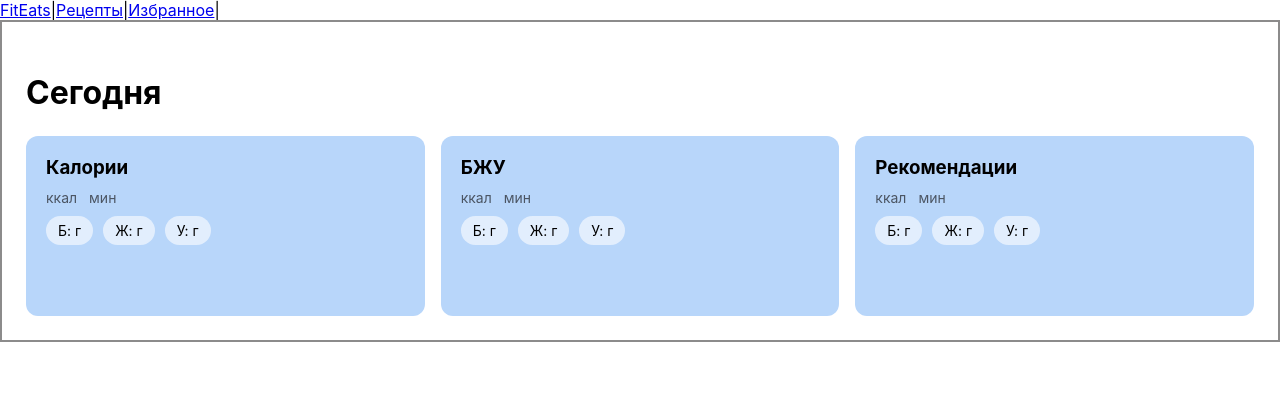
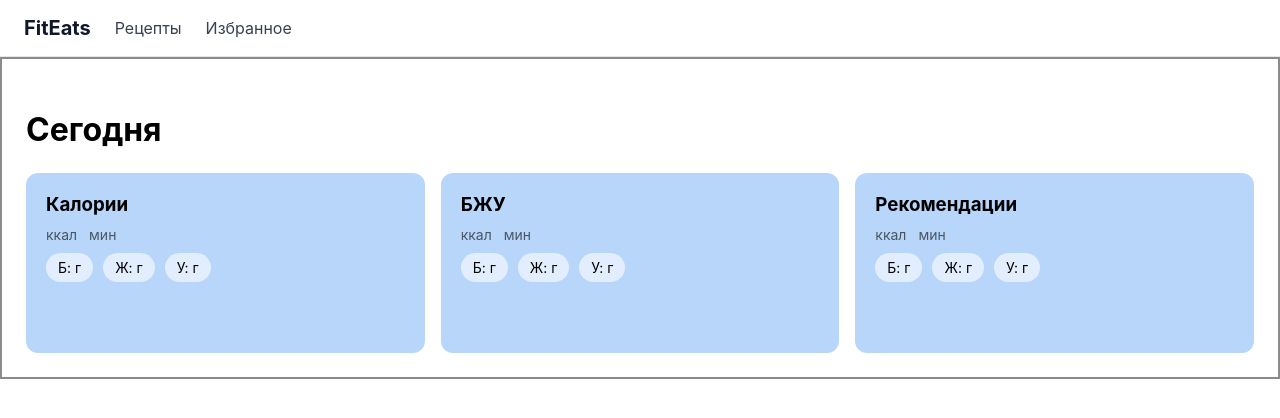
Before and after one commit to Ruskapo/fiteats, a React (Create React App) app: page / in a window 1280 px wide. Shown: the top 418 px of the page. Built offline with nearby package versions, Linux system fonts and the light colour scheme.

Commit message:
style: clean up header navigation

```diff
--- a/src/components/Header/Header.jsx
+++ b/src/components/Header/Header.jsx
@@ -1,18 +1,23 @@
-import React from 'react'
-import { Link } from 'react-router-dom';
+import { Link } from "react-router-dom";
+import styles from "./Header.module.scss";
 
 const Header = () => {
   return (
-    <header>
-      <Link to="/">FitEats</Link>
-      {"|"}
-       <Link to="recipes">Рецепты</Link>
-      {"|"}
-       <Link to="favorites">Избранное</Link>
-      {"|"}
+    <header className={styles.header}>
+      <Link className={styles.logo} to="/">
+        FitEats
+      </Link>
+      <div className={styles.nav}>
+        <Link className={styles.link} to="recipes">
+          Рецепты
+        </Link>
+
+        <Link className={styles.link} to="favorites">
+          Избранное
+        </Link>
+      </div>
     </header>
-  )
-}
-
+  );
+};
 
 export default Header;
--- a/src/components/Header/Header.module.scss
+++ b/src/components/Header/Header.module.scss
@@ -0,0 +1,31 @@
+.header {
+    display: flex;
+    align-items: center;
+    gap: 24px;
+
+    padding: 16px 24px;
+    background: #ffffff;
+    border-bottom: 1px solid #e5e7eb;
+}
+
+.logo {
+    font-size: 20px;
+    font-weight: 700;
+    color: #111827;
+    text-decoration: none;
+}
+
+.nav {
+    display: flex;
+    gap: 24px;
+}
+
+.link {
+    font-size: 16px;
+    color: #374151;
+    text-decoration: none;
+
+    &:hover {
+        color: #111827;
+    }
+}
```
